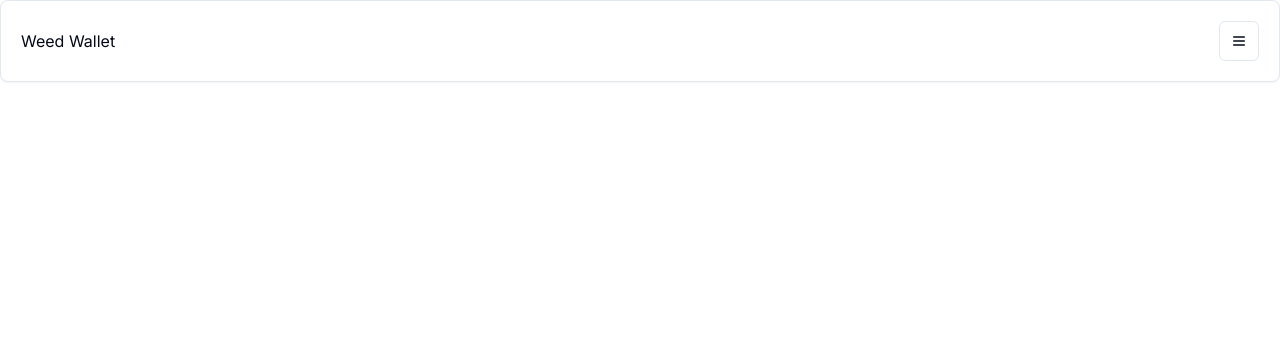
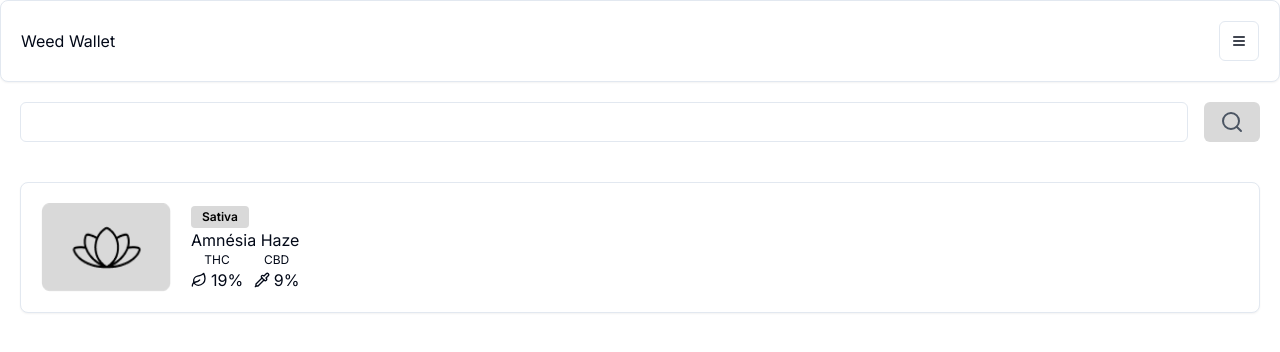
Before and after one commit to rodrigomoreirasantos/weed-wallet, a Next.js app: page / in a window 1280 px wide. Shown: the top 352 px of the page. Built offline with nearby package versions, Linux system fonts and the light colour scheme.

Commit message:
feat: add Search Component

```diff
--- a/app/(home)/page.tsx
+++ b/app/(home)/page.tsx
@@ -1,10 +1,14 @@
 import Image from "next/image";
 import Header from "../_components/header";
+import WeedCard from "../_components/weedCard";
+import Search from "../_components/search";
 
 export default function Home() {
   return (
     <>
       <Header />
+      <Search />
+      <WeedCard />
     </>
   );
 }
--- /dev/null
+++ b/app/_components/search.tsx
@@ -0,0 +1,16 @@
+import { Button } from "@/components/ui/button";
+import { Input } from "@/components/ui/input";
+import { SearchIcon } from "lucide-react";
+
+const Search = () => {
+  return (
+    <div className="p-5 flex flex-row gap-4">
+      <Input />
+      <Button className="text-gray-600 bg-[#D9D9D9]">
+        <SearchIcon />
+      </Button>
+    </div>
+  );
+};
+
+export default Search;
--- /dev/null
+++ b/components/ui/badge.tsx
@@ -0,0 +1,36 @@
+import * as React from "react"
+import { cva, type VariantProps } from "class-variance-authority"
+
+import { cn } from "@/lib/utils"
+
+const badgeVariants = cva(
+  "inline-flex items-center rounded-full border px-2.5 py-0.5 text-xs font-semibold transition-colors focus:outline-none focus:ring-2 focus:ring-ring focus:ring-offset-2",
+  {
+    variants: {
+      variant: {
+        default:
+          "border-transparent bg-primary text-primary-foreground hover:bg-primary/80",
+        secondary:
+          "border-transparent bg-secondary text-secondary-foreground hover:bg-secondary/80",
+        destructive:
+          "border-transparent bg-destructive text-destructive-foreground hover:bg-destructive/80",
+        outline: "text-foreground",
+      },
+    },
+    defaultVariants: {
+      variant: "default",
+    },
+  }
+)
+
+export interface BadgeProps
+  extends React.HTMLAttributes<HTMLDivElement>,
+    VariantProps<typeof badgeVariants> {}
+
+function Badge({ className, variant, ...props }: BadgeProps) {
+  return (
+    <div className={cn(badgeVariants({ variant }), className)} {...props} />
+  )
+}
+
+export { Badge, badgeVariants }
--- /dev/null
+++ b/components/ui/input.tsx
@@ -0,0 +1,25 @@
+import * as React from "react"
+
+import { cn } from "@/lib/utils"
+
+export interface InputProps
+  extends React.InputHTMLAttributes<HTMLInputElement> {}
+
+const Input = React.forwardRef<HTMLInputElement, InputProps>(
+  ({ className, type, ...props }, ref) => {
+    return (
+      <input
+        type={type}
+        className={cn(
+          "flex h-10 w-full rounded-md border border-input bg-background px-3 py-2 text-sm ring-offset-background file:border-0 file:bg-transparent file:text-sm file:font-medium placeholder:text-muted-foreground focus-visible:outline-none focus-visible:ring-2 focus-visible:ring-ring focus-visible:ring-offset-2 disabled:cursor-not-allowed disabled:opacity-50",
+          className
+        )}
+        ref={ref}
+        {...props}
+      />
+    )
+  }
+)
+Input.displayName = "Input"
+
+export { Input }
```
Also changed, not shown: public/weedImg.png (added).
